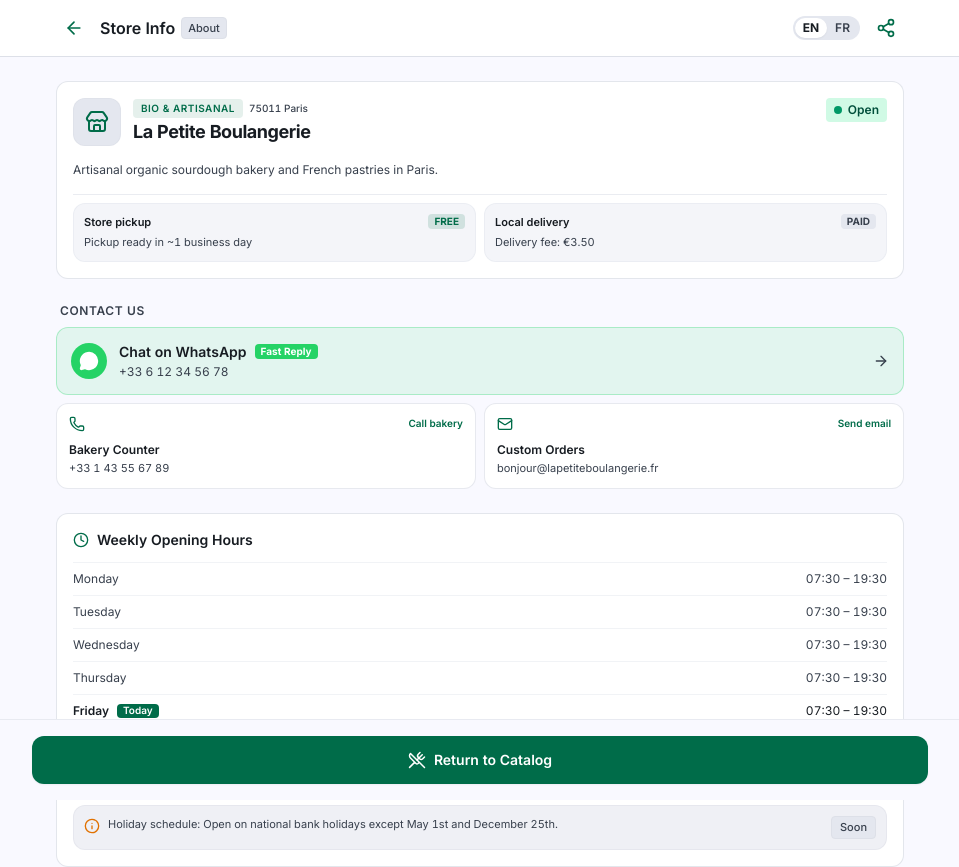
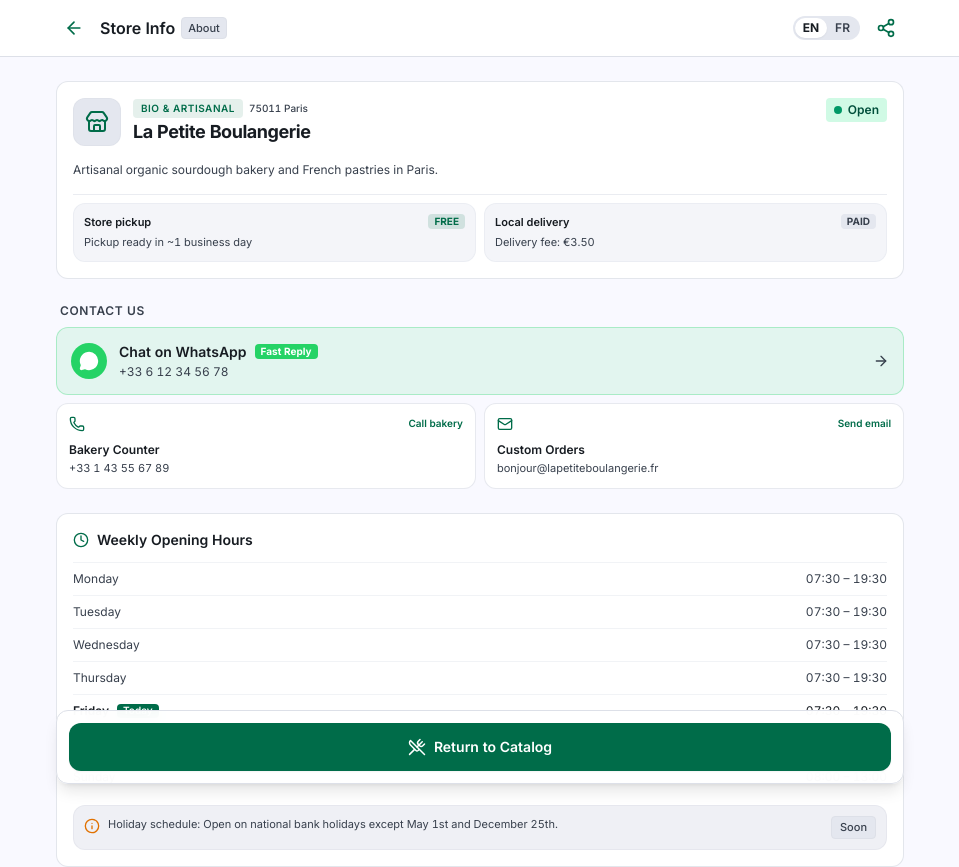
Before and after one commit to mikael-dzoss/foodbiz-pwa, a Next.js app: page /en/info in a window 1280 px wide. Shown: the top 867 px of the page, without its empty margins (160-1119 px from the left). Built offline with nearby package versions, Linux system fonts and the light colour scheme.

Commit message:
fix(storefront): keep store info return button above footer (#249)

```diff
--- a/src/features/storefront/components/shop-info-view.tsx
+++ b/src/features/storefront/components/shop-info-view.tsx
@@ -83,7 +83,7 @@ export function ShopInfoView({ business, settings, locale, dict }: ShopInfoViewP
   const isOpen = settings?.acceptingOrders ?? true;
 
   return (
-    <div className="flex flex-col gap-6 pb-12">
+    <div className="flex flex-col gap-6">
       {/* 1. Store Header & Identity Bento Card (Stitch C-03) */}
       <section
         id="overview"
@@ -464,16 +464,21 @@ export function ShopInfoView({ business, settings, locale, dict }: ShopInfoViewP
         </div>
       </section>
 
-      {/* 6. Sticky Bottom CTA: Return to Catalog (Stitch C-03) */}
-      <div className="border-border/60 bg-background/95 fixed bottom-0 left-0 z-40 flex w-full items-center justify-center border-t p-4 backdrop-blur-md">
+      {/* In-flow sticky actions bar: settles above the footer at the end of the content (#249) */}
+      <div
+        data-testid="shop-info-action-bar"
+        className="border-border bg-card/95 sticky bottom-[max(1rem,calc(env(safe-area-inset-bottom,0px)+0.5rem))] z-30 -mt-3 rounded-xl border p-3 shadow-lg backdrop-blur-md dark:shadow-black/40"
+      >
+        <div className="mx-auto flex max-w-4xl items-center">
           <Link
             href={`/${locale}`}
-          className="bg-primary hover:bg-primary/90 text-primary-foreground flex h-12 w-full max-w-4xl items-center justify-center gap-2 rounded-lg text-sm font-semibold shadow-xs transition-all active:scale-98"
+            className="bg-primary hover:bg-primary/90 text-primary-foreground flex h-12 w-full items-center justify-center gap-2 rounded-lg text-sm font-semibold shadow-xs transition-all active:scale-98"
           >
             <UtensilsCrossed className="h-4.5 w-4.5" />
             <span>{dict.returnToCatalog}</span>
           </Link>
         </div>
       </div>
+    </div>
   );
 }
```
Also changed, not shown: 2 other files (tests, documents, lock files or other folders). Lines whose indentation alone changed are shown as unchanged.
